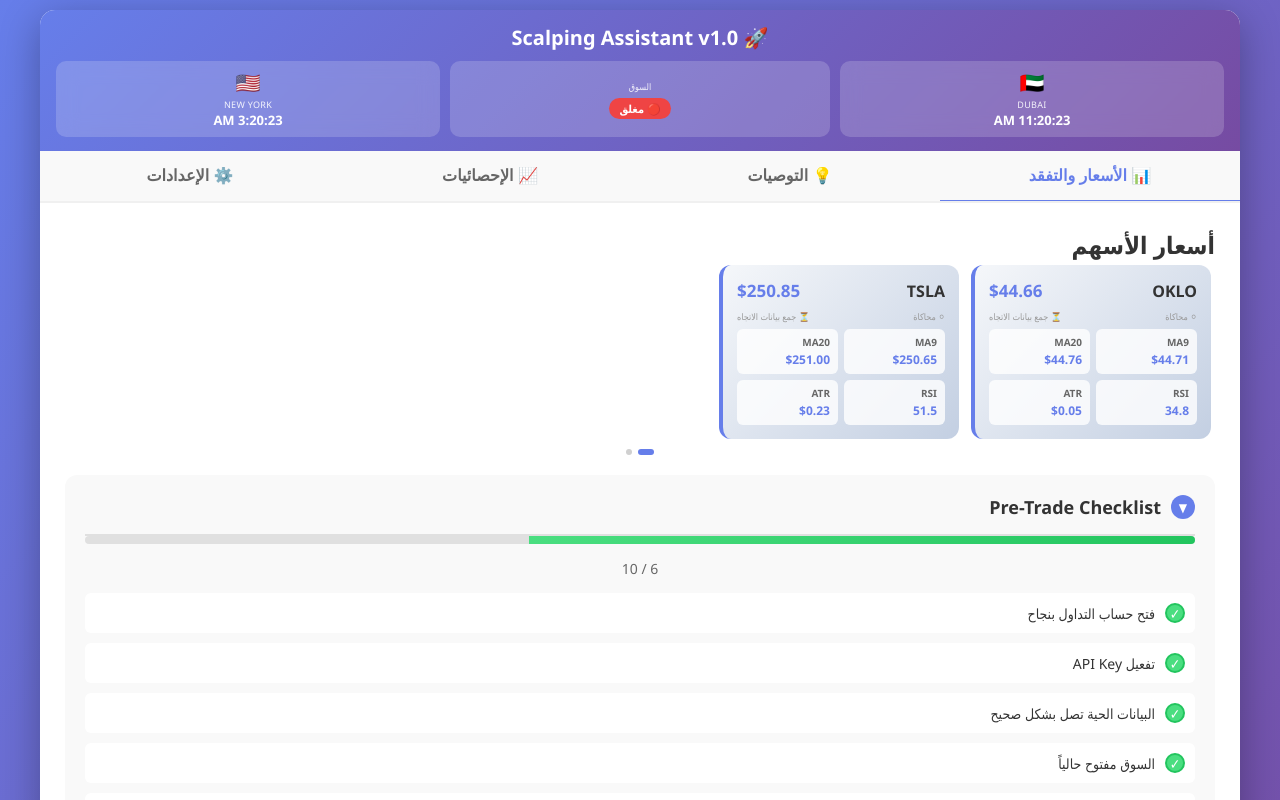
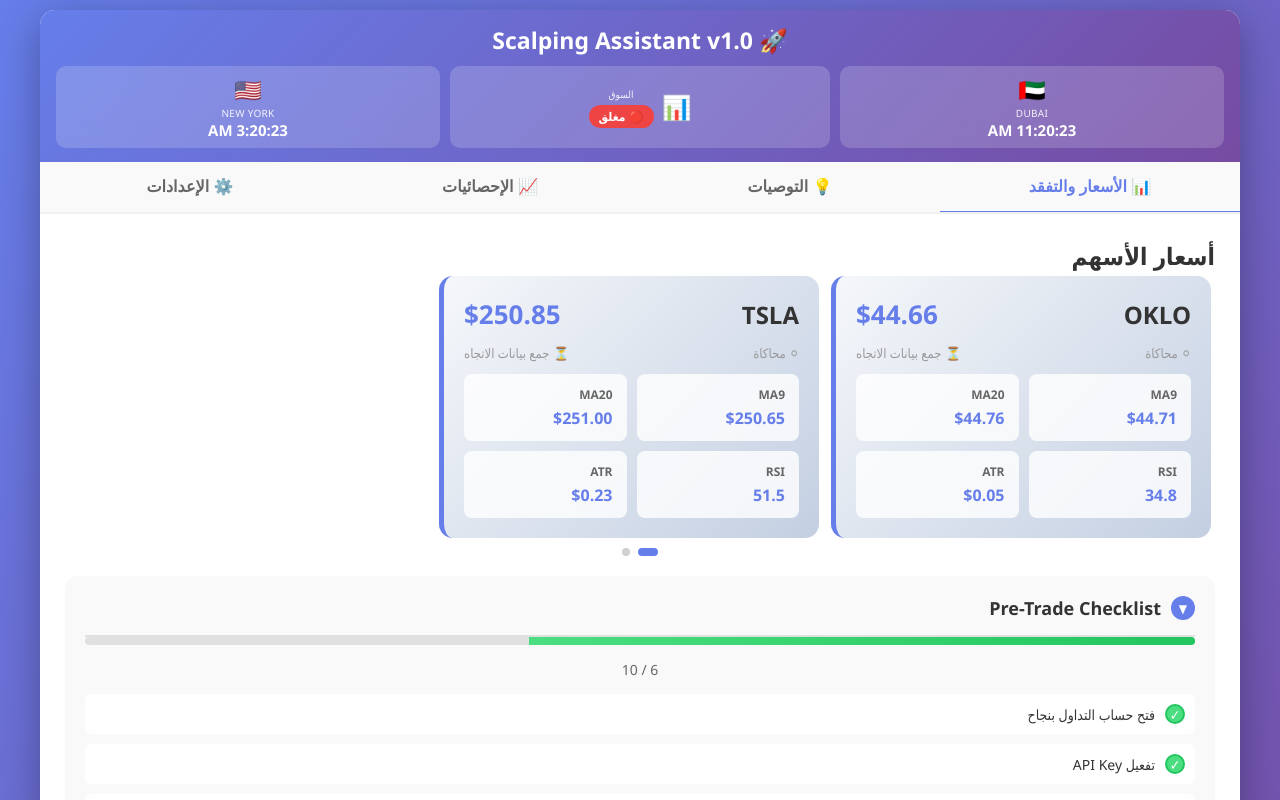
Before and after one commit to ameer90s/Claude-, a website: page index.html in a window 1280 px wide. Shown: the top 800 px of the page. Drawn offline with Linux system fonts and the light colour scheme.

Commit message:
Add files via upload

```diff
--- a/index.html
+++ b/index.html
@@ -17,6 +17,7 @@
             min-height: 100vh;
             padding: 10px;
             color: #333;
+            font-size: 16px;
         }
 
         .container {
@@ -36,7 +37,7 @@
         }
 
         .header h1 {
-            font-size: 20px;
+            font-size: 23px;
             margin-bottom: 4px;
         }
 
@@ -66,29 +67,29 @@
 
 
         .clock-flag {
-            font-size: 20px;
+            font-size: 22px;
             margin-bottom: 2px;
         }
 
         .clock-label {
-            font-size: 9px;
+            font-size: 10px;
             opacity: 0.9;
             text-transform: uppercase;
             letter-spacing: 0.3px;
         }
 
         .clock-time {
-            font-size: 13px;
+            font-size: 15px;
             font-weight: bold;
             font-variant-numeric: tabular-nums;
         }
 
         .market-status-center {
             display: flex;
-            flex-direction: column;
+            flex-direction: row;
             align-items: center;
             justify-content: center;
-            gap: 5px;
+            gap: 8px;
             flex: 1;
             min-width: 0;
             background: rgba(255,255,255,0.18);
@@ -96,8 +97,20 @@
             padding: 8px 10px;
         }
 
+        .market-status-icon {
+            font-size: 24px;
+            line-height: 1;
+        }
+
+        .market-status-text {
+            display: flex;
+            flex-direction: column;
+            align-items: center;
+            gap: 4px;
+        }
+
         .market-status-label {
-            font-size: 9px;
+            font-size: 10px;
             opacity: 0.9;
         }
 
@@ -105,7 +118,7 @@
             display: inline-block;
             padding: 3px 10px;
             border-radius: 20px;
-            font-size: 11px;
+            font-size: 12px;
             font-weight: bold;
             white-space: nowrap;
         }
@@ -194,18 +207,18 @@
 
         .stock-card {
             background: linear-gradient(135deg, #f5f7fa 0%, #c3cfe2 100%);
-            border-radius: 12px;
-            padding: 14px;
-            border-left: 4px solid #667eea;
+            border-radius: 14px;
+            padding: 20px;
+            border-left: 5px solid #667eea;
             transition: transform 0.2s ease;
-            flex: 0 0 82%;
-            max-width: 260px;
+            flex: 0 0 92%;
+            max-width: 420px;
             scroll-snap-align: start;
         }
 
         @media (min-width: 480px) {
             .stock-card {
-                flex-basis: 240px;
+                flex-basis: 380px;
             }
         }
 
@@ -216,38 +229,38 @@
         .stock-dots {
             display: flex;
             justify-content: center;
-            gap: 6px;
-            margin-bottom: 16px;
+            gap: 8px;
+            margin-bottom: 18px;
         }
 
         .stock-dot {
-            width: 6px;
-            height: 6px;
+            width: 8px;
+            height: 8px;
             border-radius: 50%;
             background: #d0d0d0;
         }
 
         .stock-dot.active {
             background: #667eea;
-            width: 16px;
-            border-radius: 3px;
+            width: 20px;
+            border-radius: 4px;
         }
 
         .stock-header {
             display: flex;
             justify-content: space-between;
             align-items: center;
-            margin-bottom: 8px;
+            margin-bottom: 12px;
         }
 
         .stock-symbol {
-            font-size: 16px;
+            font-size: 24px;
             font-weight: bold;
             color: #333;
         }
 
         .stock-price {
-            font-size: 17px;
+            font-size: 26px;
             font-weight: bold;
             color: #667eea;
         }
@@ -255,27 +268,27 @@
         .stock-stats {
             display: grid;
             grid-template-columns: 1fr 1fr;
-            gap: 6px;
-            font-size: 11px;
+            gap: 10px;
+            font-size: 14px;
         }
 
         .stat-item {
             background: rgba(255,255,255,0.8);
-            padding: 6px 8px;
-            border-radius: 6px;
+            padding: 12px 14px;
+            border-radius: 8px;
         }
 
         .stat-label {
             color: #666;
             font-weight: 600;
-            font-size: 10px;
+            font-size: 12px;
         }
 
         .stat-value {
             color: #667eea;
             font-weight: bold;
-            margin-top: 2px;
-            font-size: 12px;
+            margin-top: 4px;
+            font-size: 16px;
         }
 
         /* Checklist */
@@ -518,28 +531,28 @@
         /* Statistics */
         .stats-grid {
             display: grid;
-            grid-template-columns: repeat(auto-fit, minmax(200px, 1fr));
-            gap: 20px;
+            grid-template-columns: 1fr 1fr;
+            gap: 14px;
             margin-bottom: 30px;
         }
 
         .stat-card {
             background: linear-gradient(135deg, #f5f7fa 0%, #c3cfe2 100%);
             border-radius: 12px;
-            padding: 20px;
+            padding: 18px 12px;
             text-align: center;
             border-left: 4px solid #667eea;
         }
 
         .stat-card-value {
-            font-size: 32px;
+            font-size: 34px;
             font-weight: bold;
             color: #667eea;
             margin: 10px 0;
         }
 
         .stat-card-label {
-            font-size: 14px;
+            font-size: 15px;
             color: #666;
             font-weight: 600;
         }
@@ -784,10 +797,6 @@
             .tab-button {
                 font-size: 14px;
                 padding: 12px 10px;
-            }
-
-            .stats-grid {
-                grid-template-columns: 1fr;
             }
 
             .rec-grid {
@@ -809,8 +818,11 @@
                 </div>
 
                 <div class="market-status-center">
-                    <div class="market-status-label">السوق</div>
-                    <div class="status-badge" id="marketStatus">Loading...</div>
+                    <div class="market-status-icon">📊</div>
+                    <div class="market-status-text">
+                        <div class="market-status-label">السوق</div>
+                        <div class="status-badge" id="marketStatus">Loading...</div>
+                    </div>
                 </div>
 
                 <div class="clock-item">
@@ -1272,14 +1284,14 @@
                     : `${(q.volume/1000000).toFixed(1)}M`;
 
                 const sourceTag = q.isReal
-                    ? '<span style="font-size:9px; color:#22c55e; font-weight:bold;">🟢 Finnhub</span>'
-                    : '<span style="font-size:9px; color:#999;">⚪ محاكاة</span>';
+                    ? '<span style="font-size:13px; color:#22c55e; font-weight:bold;">🟢 Finnhub</span>'
+                    : '<span style="font-size:13px; color:#999;">⚪ محاكاة</span>';
 
                 const trendTag = q.htfBullish === null
-                    ? '<span style="font-size:9px; color:#999;">⏳ جمع بيانات الاتجاه</span>'
+                    ? '<span style="font-size:13px; color:#999;">⏳ جمع بيانات الاتجاه</span>'
                     : q.htfBullish
-                        ? '<span style="font-size:9px; color:#22c55e; font-weight:bold;">📈 اتجاه صاعد</span>'
-                        : '<span style="font-size:9px; color:#ef4444; font-weight:bold;">📉 لا يوجد اتجاه</span>';
+                        ? '<span style="font-size:13px; color:#22c55e; font-weight:bold;">📈 اتجاه صاعد</span>'
+                        : '<span style="font-size:13px; color:#ef4444; font-weight:bold;">📉 لا يوجد اتجاه</span>';
 
                 grid.innerHTML += `
                     <div class="stock-card">
@@ -1287,7 +1299,7 @@
                             <span class="stock-symbol">${symbol}</span>
                             <span class="stock-price">$${q.price.toFixed(2)}</span>
                         </div>
-                        <div style="display:flex; justify-content:space-between; margin-bottom: 6px;">
+                        <div style="display:flex; justify-content:space-between; margin-bottom: 12px;">
                             ${sourceTag}
                             ${trendTag}
                         </div>
```
